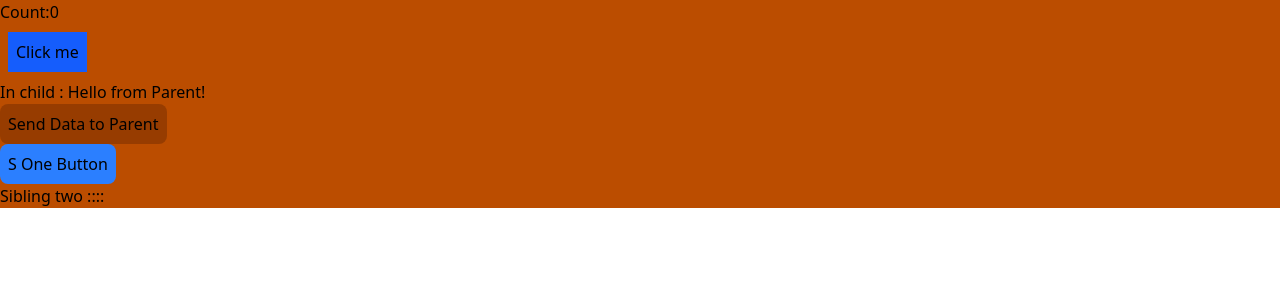
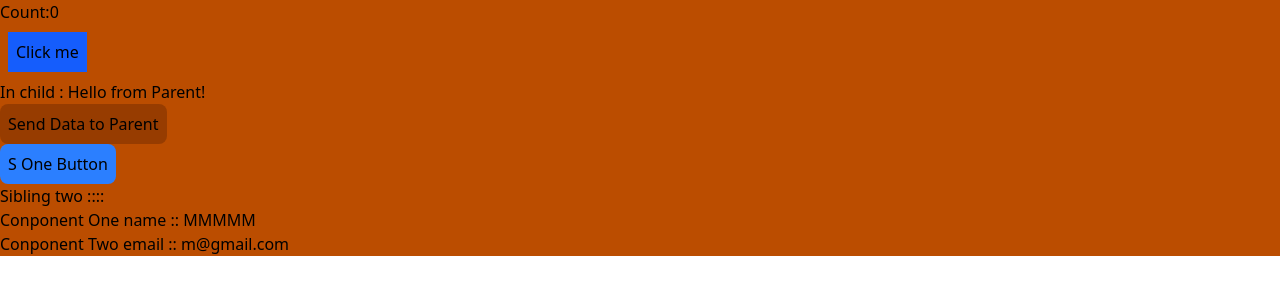
Before and after one commit to mamtapatil44/react-prcatice-app, a React (Vite) app: page / in a window 1280 px wide. Shown: the top 300 px of the page. Built offline with nearby package versions, Linux system fonts and the light colour scheme.

Commit message:
context api

```diff
--- a/src/App.jsx
+++ b/src/App.jsx
@@ -6,6 +6,7 @@ import UserProvider from './contexts/user.provider';
 import UserFormProvider from './contexts/userform.provider';
 import Registration from './components/Registration';
 import Parent from './components/Parent';
+import SharedProvider, { ComponentOne, ComponentTwo } from './components/SharedConponent';
 
 const App = () => {
   const[count,setCount] = useState(0)
@@ -26,6 +27,12 @@ const App = () => {
    <button className='bg-blue-600 m-2 p-2' onClick={handleOnclick}>Click me</button>
 
    <Parent/>
+<SharedProvider>
+  <ComponentOne/>
+  <ComponentTwo/>
+</SharedProvider>
+
+
   </div>
 
   )
--- /dev/null
+++ b/src/components/SharedConponent.jsx
@@ -0,0 +1,41 @@
+import { Children, createContext, useContext, useState } from "react";
+
+const SharedContext = createContext();
+
+const SharedProvider = ({children}) =>{
+    const [user,setUser] = useState({
+        name:"MMMMM",
+        email:"m@gmail.com"
+    })
+
+
+    return(
+        <SharedContext.Provider value={{user,setUser}}>
+            {children}
+        </SharedContext.Provider>
+    )
+}
+
+
+
+
+
+
+export default SharedProvider;
+
+
+export const ComponentOne = () =>{
+    const { user} = useContext(SharedContext)
+
+    return <div>
+        <h4>Conponent One name :: {user?.name}</h4>
+    </div>
+}
+
+
+export const ComponentTwo = () =>{
+    const { user} = useContext(SharedContext)
+    return <div>
+        <h4>Conponent Two email :: {user?.email}</h4>
+    </div>
+}
```
